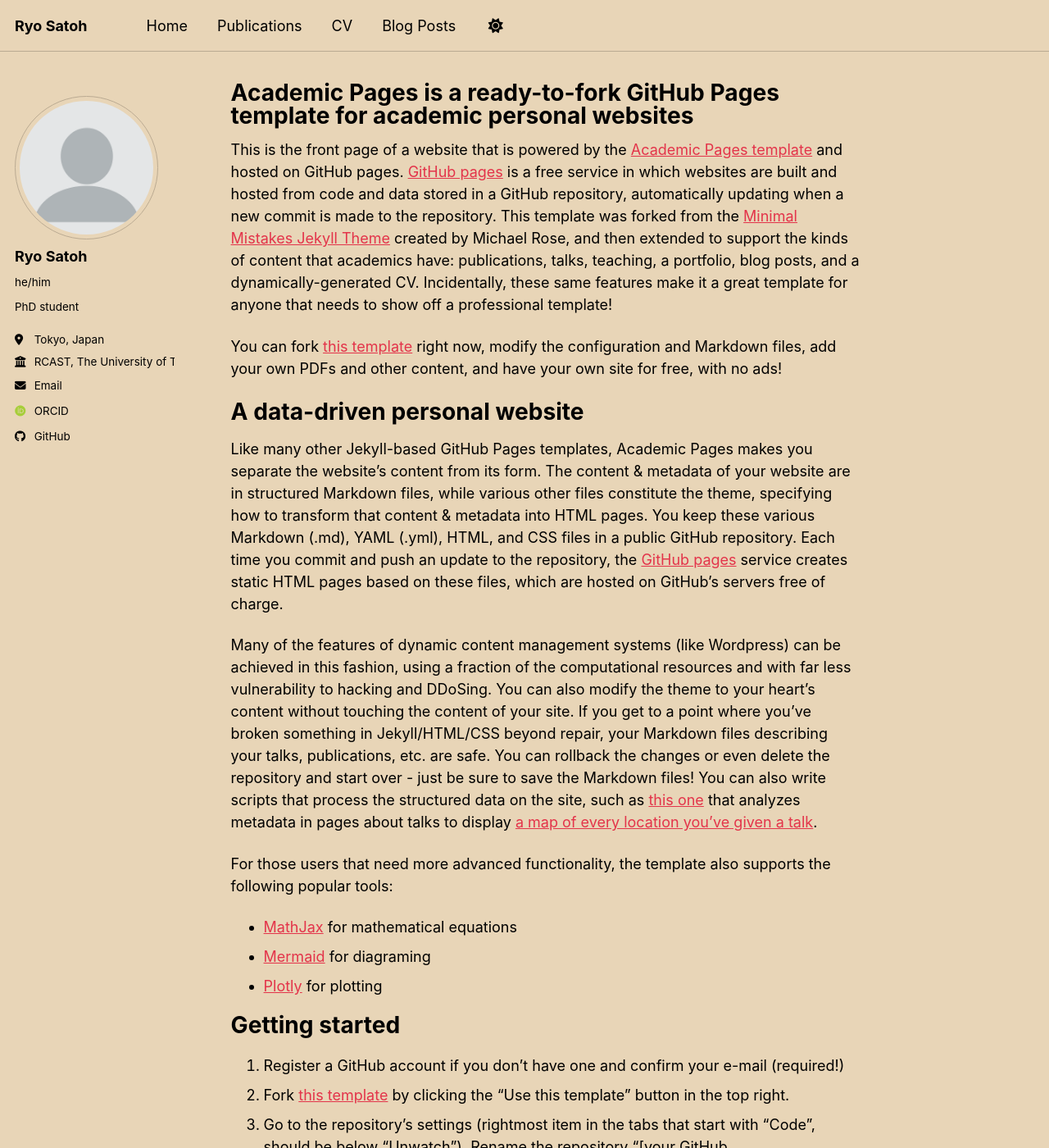
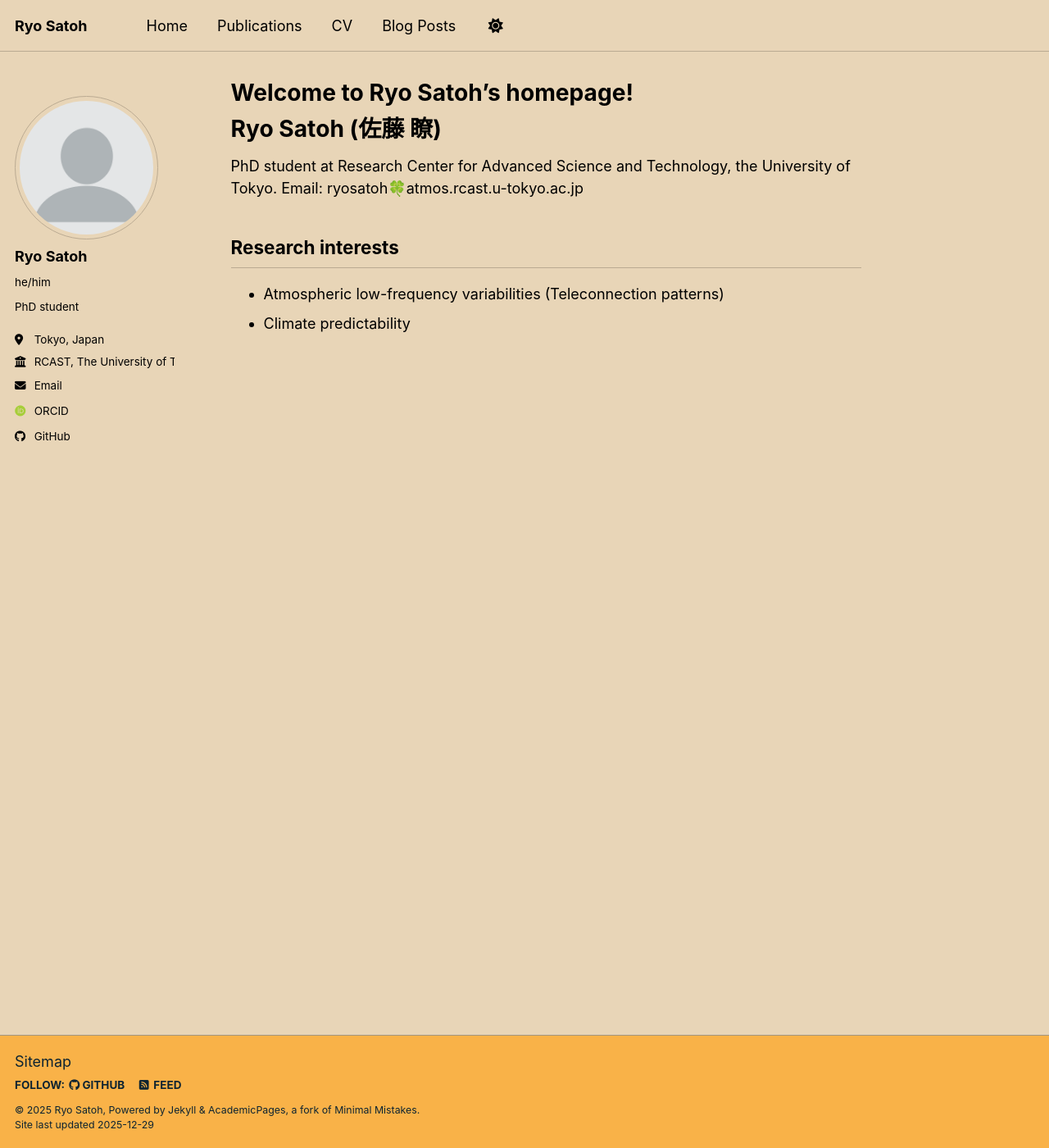
Before and after one commit to ryosatoh/ryosatoh.github.io, a Jekyll site: the page built from _pages/about.md, in a window 1280 px wide and 1400 px high. Shown: the whole window at 82% size. Built offline with Jekyll 4.4.1, drawn with Linux system fonts in a browser that asks for light colours; some web fonts are replaced; a script bundle is joined from its source files by our own code; library files that are not in the unit come from our copies; some of the changed text lies outside the part shown.

Commit message:
Edit about.md (name, position, email, research interests)

```diff
--- a/_pages/about.md
+++ b/_pages/about.md
@@ -1,12 +1,22 @@
 ---
 permalink: /
-title: "Academic Pages is a ready-to-fork GitHub Pages template for academic personal websites"
+title: "Welcome to Ryo Satoh’s homepage!"
 author_profile: true
 redirect_from:
   - /about/
   - /about.html
 ---
 
+# Ryo Satoh (佐藤 瞭)
+
+PhD student at Research Center for Advanced Science and Technology, the University of Tokyo.
+Email: ryosatoh🍀atmos.rcast.u-tokyo.ac.jp
+
+## Research interests
+- Atmospheric low-frequency variabilities (Teleconnection patterns)
+- Climate predictability
+
+<!--
 This is the front page of a website that is powered by the [Academic Pages template](https://github.com/academicpages/academicpages.github.io) and hosted on GitHub pages. [GitHub pages](https://pages.github.com) is a free service in which websites are built and hosted from code and data stored in a GitHub repository, automatically updating when a new commit is made to the repository. This template was forked from the [Minimal Mistakes Jekyll Theme](https://mmistakes.github.io/minimal-mistakes/) created by Michael Rose, and then extended to support the kinds of content that academics have: publications, talks, teaching, a portfolio, blog posts, and a dynamically-generated CV. Incidentally, these same features make it a great template for anyone that needs to show off a professional template!
 
  You can fork [this template](https://github.com/academicpages/academicpages.github.io) right now, modify the configuration and Markdown files, add your own PDFs and other content, and have your own site for free, with no ads!
@@ -54,3 +64,4 @@ Example: editing a Markdown file for a talk
 For more info
 ------
 More info about configuring Academic Pages can be found in [the guide](https://academicpages.github.io/markdown/), the [growing wiki](https://github.com/academicpages/academicpages.github.io/wiki), and you can always [ask a question on GitHub](https://github.com/academicpages/academicpages.github.io/discussions). The [guides for the Minimal Mistakes theme](https://mmistakes.github.io/minimal-mistakes/docs/configuration/) (which this theme was forked from) might also be helpful.
+-->
```
